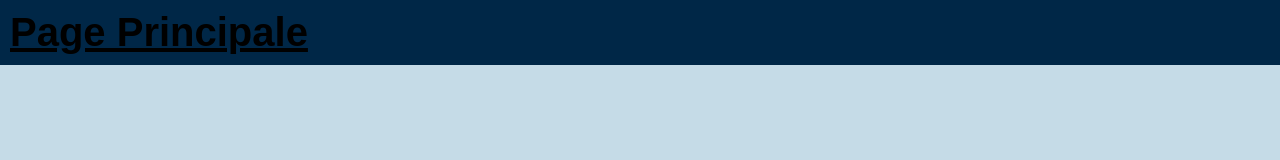
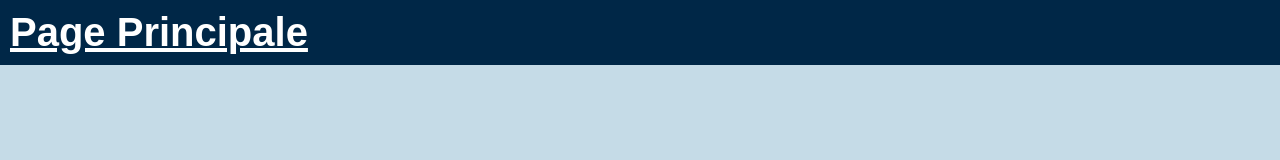
Before and after one commit to JoMagni/JoMagni.github.io, a plain HTML site: page pages/japon/japon_apprentissage.html in a window 1280 px wide. Drawn offline with Linux system fonts and the light colour scheme.

Commit message:
Update japon_apprentissage.html

```diff
--- a/pages/japon/japon_apprentissage.html
+++ b/pages/japon/japon_apprentissage.html
@@ -8,7 +8,7 @@
 </head>
 
 <header>
-	<h1 class="header"><nav> <a href="..\..\index.html">Page Principale</a> <nav></h1>
+	<h1 class="header"><nav> <a href="..\..\index.html" class="blanc">Page Principale</a> <nav></h1>
 </header>
 
 <body>
```
